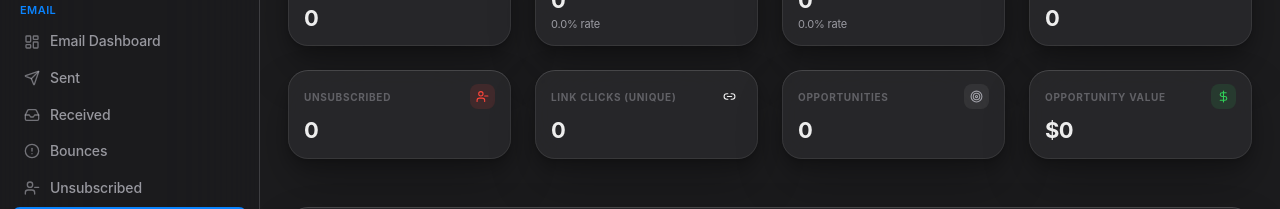
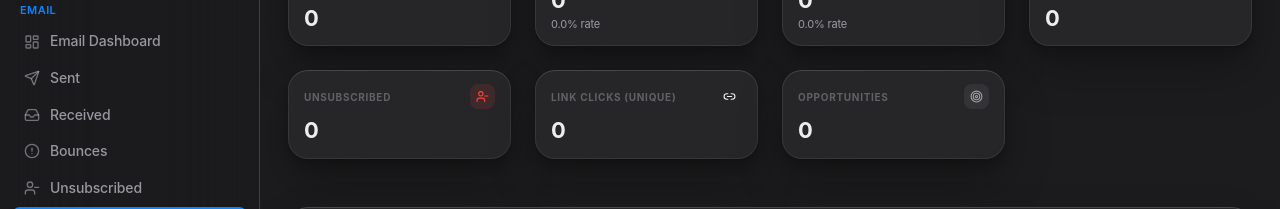
Before and after one commit to Scale-Pods/greg-bennett-growth-os, a Next.js app: page /dashboard/email/analytics in a window 1280 px wide. Shown: the part 180-389 px from the top of the page. Built offline with nearby package versions, Linux system fonts and the light colour scheme; no server answers; the database is empty.

Commit message:
rempve thew value of opportunites from the UI email analytics

```diff
--- a/app/dashboard/email/analytics/page.tsx
+++ b/app/dashboard/email/analytics/page.tsx
@@ -20,7 +20,6 @@ import {
     UserMinus,
     Link2,
     Target,
-    DollarSign,
     RefreshCw,
 } from "lucide-react";
 import { AGENT_OPTIONS, AgentKey } from "@/lib/agents";
@@ -120,7 +119,6 @@ export default function EmailAnalyticsPage() {
                 <MetricCard label="Unsubscribed" value={(totals?.unsubscribedCount ?? 0).toLocaleString()} icon={UserMinus} color="var(--red)" />
                 <MetricCard label="Link Clicks (Unique)" value={(totals?.linkClickCountUnique ?? 0).toLocaleString()} icon={Link2} color="var(--cyan)" />
                 <MetricCard label="Opportunities" value={(totals?.totalOpportunities ?? 0).toLocaleString()} icon={Target} color="var(--label-secondary)" />
-                <MetricCard label="Opportunity Value" value={`$${(totals?.totalOpportunityValue ?? 0).toLocaleString()}`} icon={DollarSign} color="var(--green)" />
             </div>
 
             {/* Campaigns Table */}
@@ -167,7 +165,6 @@ export default function EmailAnalyticsPage() {
                                             <TableCell className="text-sm text-[var(--label-secondary)]">{c.unsubscribedCount.toLocaleString()}</TableCell>
                                             <TableCell className="text-sm text-[var(--label-secondary)]">
                                                 {c.totalOpportunities.toLocaleString()}
-                                                {c.totalOpportunityValue > 0 && ` ($${c.totalOpportunityValue.toLocaleString()})`}
                                             </TableCell>
                                         </TableRow>
                                     );
```
